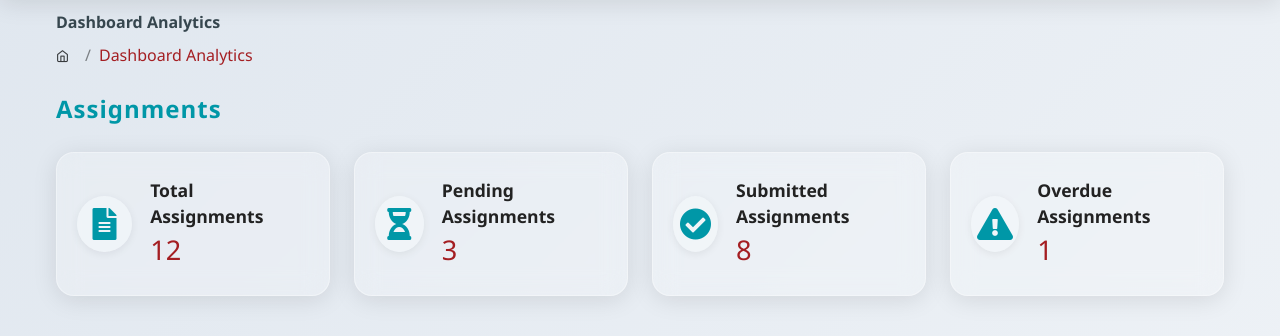
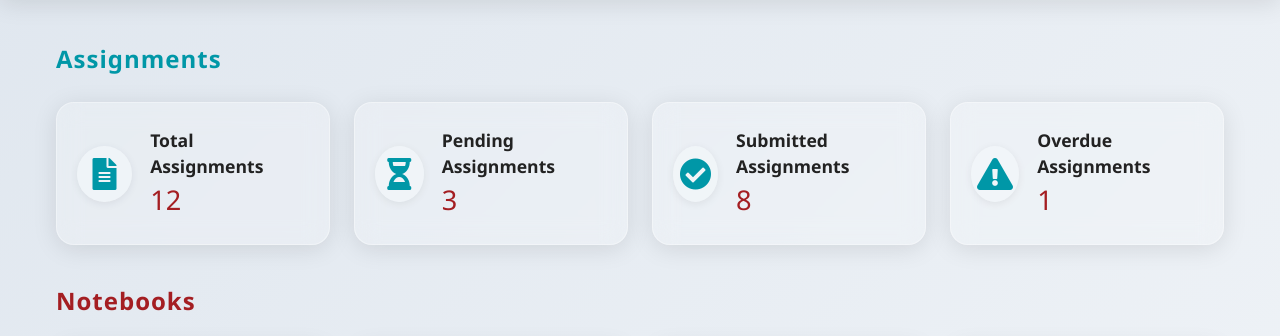
Before and after one commit to bhagirathbaraiya/PHP_PROJECT, a PHP site: page /cms/user/dashboard.php in a window 1280 px wide. Shown: the part 57-393 px from the top of the page. Run offline with PHP 8.4, Linux system fonts and the light colour scheme; a user stored in the database is signed in; data comes from the database, SQL or seed files in the repository.

Commit message:
removed home page link from dashboard

```diff
--- a/user/dashboard.php
+++ b/user/dashboard.php
@@ -163,7 +163,7 @@ else{
     <!-- [ Header ] end -->
     <div class="dashboard-container">
         <div class="page-header" style="margin-bottom: 0;">
-            <div class="page-block">
+            <!-- <div class="page-block">
                 <div class="row align-items-center">
                     <div class="col-md-12">
                         <div class="page-header-title">
@@ -175,7 +175,7 @@ else{
                         </ul>
                     </div>
                 </div>
-            </div>
+            </div> -->
         </div>
         <!-- Stat Boxes -->
         <div class="stat-grid" role="region" aria-label="Statistics Overview">
```
